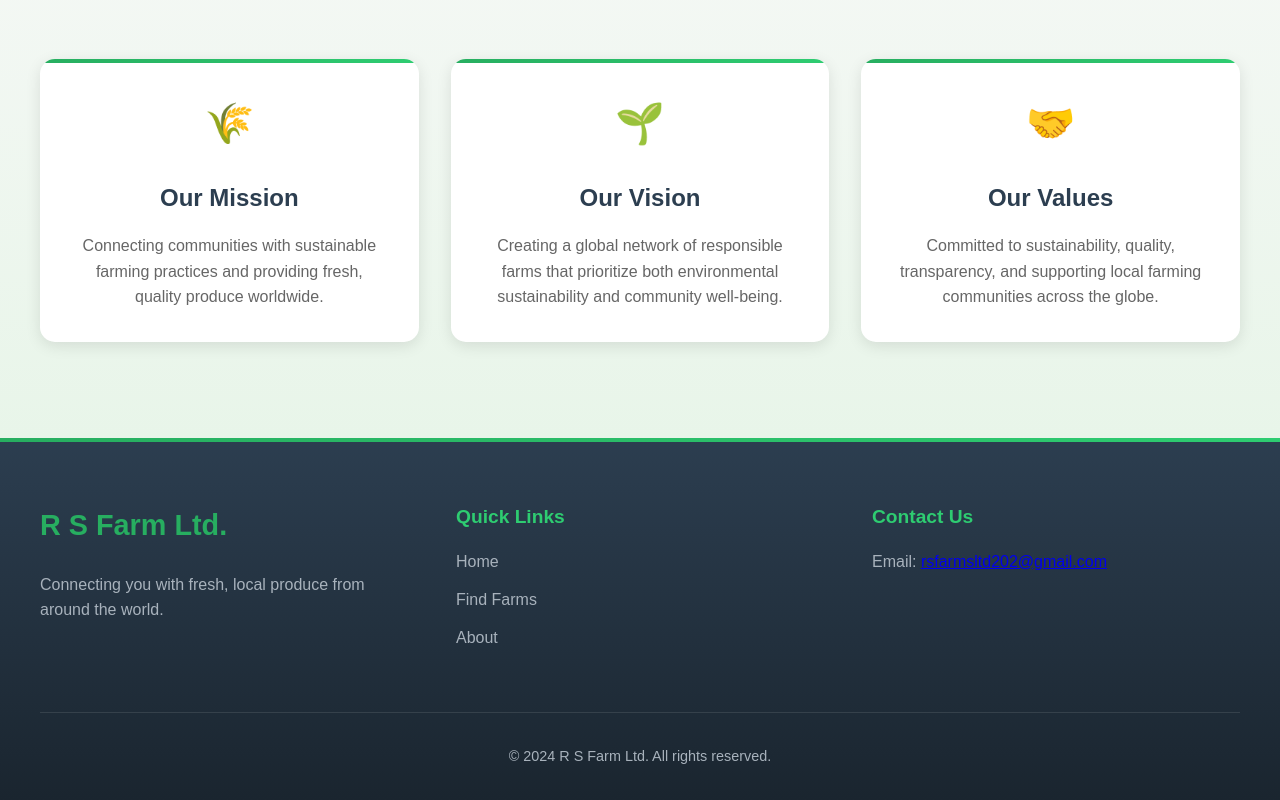
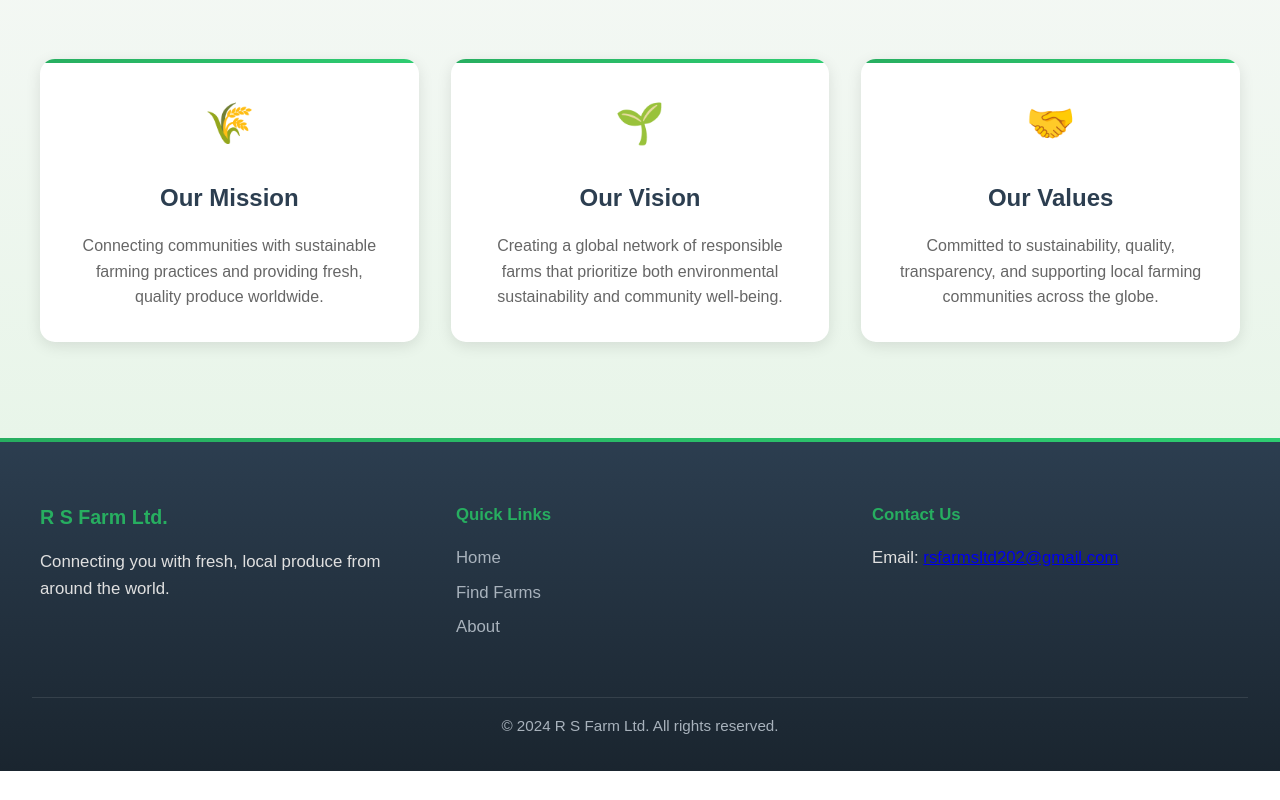
Before and after one commit to AmenuScott/rs-farm-website, a website: page index.html in a window 1280 px wide. Shown: the part 4248-5048 px from the top of the page. After the commit the page ends 5019 px from the top, so only its background shows below. Drawn offline with Linux system fonts and the light colour scheme; no server answers.

Commit message:
commit 9f8c3e2d5b6a7e8f9d0c1b2a3e4f5g6h7i8j9k0l

```diff
--- a/styles.css
+++ b/styles.css
@@ -439,9 +439,10 @@ body {
 /* Footer */
 .footer {
     background: linear-gradient(to bottom, #2c3e50, #1a252f);
-    color: #ffffff;
+    color: #fff;
     padding: 4rem 2rem 2rem;
     position: relative;
+    font-size: 1.05rem;
 }
 
 .footer::before {
@@ -463,22 +464,15 @@ body {
     margin-bottom: 3rem;
 }
 
-.footer-section h3 {
-    font-size: 1.8rem;
-    margin-bottom: 1.5rem;
+.footer-section h3,
+.footer-section h4 {
     color: #27ae60;
-}
-
-.footer-section h4 {
-    font-size: 1.2rem;
     margin-bottom: 1rem;
-    color: #2ecc71;
 }
 
 .footer-section p {
-    color: #a8b2bc;
-    margin-bottom: 0.8rem;
-    line-height: 1.6;
+    color: #e0e0e0;
+    margin-bottom: 0.5rem;
 }
 
 .footer-section ul {
@@ -487,32 +481,26 @@ body {
 }
 
 .footer-section ul li {
-    margin-bottom: 0.8rem;
+    margin-bottom: 0.5rem;
 }
 
 .footer-section ul li a {
     color: #a8b2bc;
     text-decoration: none;
-    transition: color 0.3s ease;
-    display: inline-block;
+    transition: color 0.3s;
 }
 
 .footer-section ul li a:hover {
     color: #27ae60;
-    transform: translateX(5px);
 }
 
 .footer-bottom {
-    max-width: 1200px;
-    margin: 0 auto;
-    padding-top: 2rem;
-    border-top: 1px solid rgba(255, 255, 255, 0.1);
+    border-top: 1px solid rgba(255,255,255,0.1);
+    margin-top: 2rem;
+    padding-top: 1rem;
     text-align: center;
-}
-
-.footer-bottom p {
     color: #a8b2bc;
-    font-size: 0.9rem;
+    font-size: 0.95rem;
 }
 
 /* Contact info hover effects */
```
